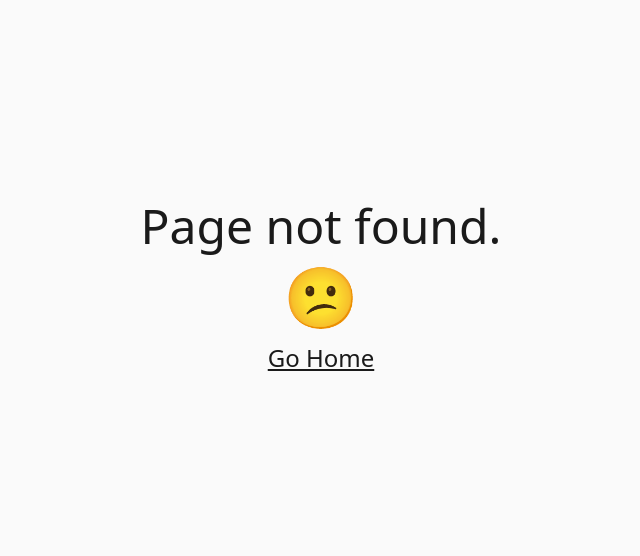
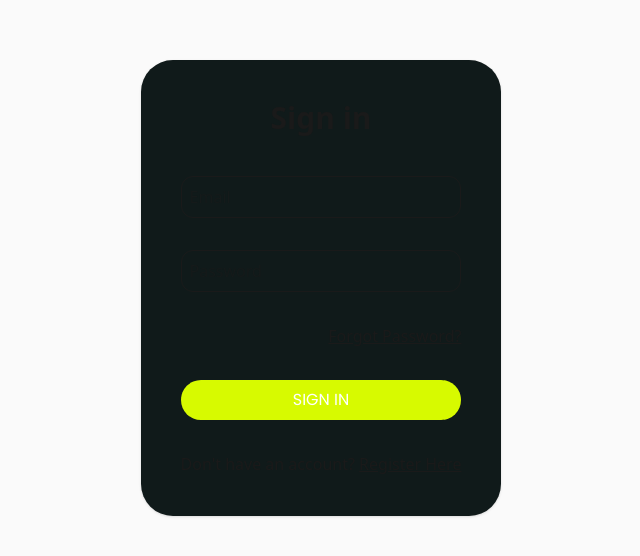
Before and after one commit to ayaanyousaf/PumpAI, a React (Vite) app in the folder client/: page /login in a window 1280 px wide. Before the commit this address had no page. Shown: the part 112-668 px from the top of the page, without its empty margins (319-959 px from the left). Built offline with nearby package versions, Linux system fonts and the light colour scheme.

Commit message:
create basic login page

```diff
--- a/client/src/App.tsx
+++ b/client/src/App.tsx
@@ -9,6 +9,7 @@ import NotFound from "./pages/NotFound";
 import AppLayout from "./components/AppLayout";
 import Register from "./pages/Register";
 import { useEffect } from "react";
+import Login from "./pages/Login";
 
 function App() {
   // Apply theme settings globally
@@ -24,6 +25,7 @@ function App() {
         <Routes>
           <Route index element={<Landing />} />
           <Route path="/register" element={<Register />} />
+          <Route path="/login" element={<Login />} />
           <Route path="/" element={<AppLayout />}>
             <Route path="/dashboard" element={<Dashboard />} />
             <Route path="/workouts" element={<Workouts />} />
--- /dev/null
+++ b/client/src/pages/Login.tsx
@@ -0,0 +1,93 @@
+import { zodResolver } from "@hookform/resolvers/zod";
+import { useForm } from "react-hook-form";
+import z from "zod";
+import { cn } from "../lib/utils";
+
+const loginSchema = z.object({
+  email: z.string().email("Invalid email address."),
+  password: z.string().min(1, "Password cannot be empty."),
+});
+
+type formValues = z.infer<typeof loginSchema>;
+
+function Login() {
+  const {
+    register,
+    handleSubmit,
+    formState: { errors, isSubmitting },
+  } = useForm<formValues>({
+    resolver: zodResolver(loginSchema),
+  });
+
+  // Function to handle form submit
+  const onSubmit = async (data: formValues) => {
+    try {
+      const res = await fetch("http://localhost:5000/api/auth/login", {
+        method: "POST",
+        headers: { "Content-Type": "application/json" },
+        body: JSON.stringify(data),
+      });
+
+      const result = await res.json();
+      console.log(result);
+    } catch (error) {
+      console.log(error);
+    }
+  };
+
+  return (
+    <div className="flex flex-col bg-bg-primary justify-center items-center min-h-dvh container mx-auto">
+      <div className="bg-bg-secondary shadow-sm text-text-primary p-10 rounded-4xl">
+        <h1 className="font-bold text-3xl mb-10 text-center">Sign in</h1>
+        <form
+          onSubmit={handleSubmit(onSubmit)}
+          className="flex flex-col gap-8 h-full max-w-4xl"
+        >
+          <input
+            {...register("email")}
+            className="rounded-xl border border-text-primary p-2 w-70"
+            placeholder="Email"
+          />
+          {errors.email && (
+            <p className="text-red-500">{errors.email.message}</p>
+          )}
+
+          <input
+            {...register("password")}
+            className="rounded-xl border border-text-primary p-2 w-70"
+            type="password"
+            placeholder="Password"
+          />
+          {errors.password && (
+            <p className="text-red-500">{errors.password.message}</p>
+          )}
+
+          <a className="underline text-right" href="/forgot-password">
+            Forgot Password?
+          </a>
+
+          {/* Submit button */}
+          <button
+            type="submit"
+            className={cn(
+              "w-full font-semibold font-[Poppins] brand-button cursor-pointer",
+              isSubmitting ? "bg-brand/40 hover:shadow-none" : "bg-brand"
+            )}
+            disabled={isSubmitting}
+          >
+            SIGN IN
+          </button>
+
+          <p className="text-center">
+            Don't have an account?{" "}
+            <a className="underline" href="/register">
+              Register Here
+            </a>
+          </p>
+        </form>
+      </div>
+    </div>
+  );
+}
+
+export default Login;
```
